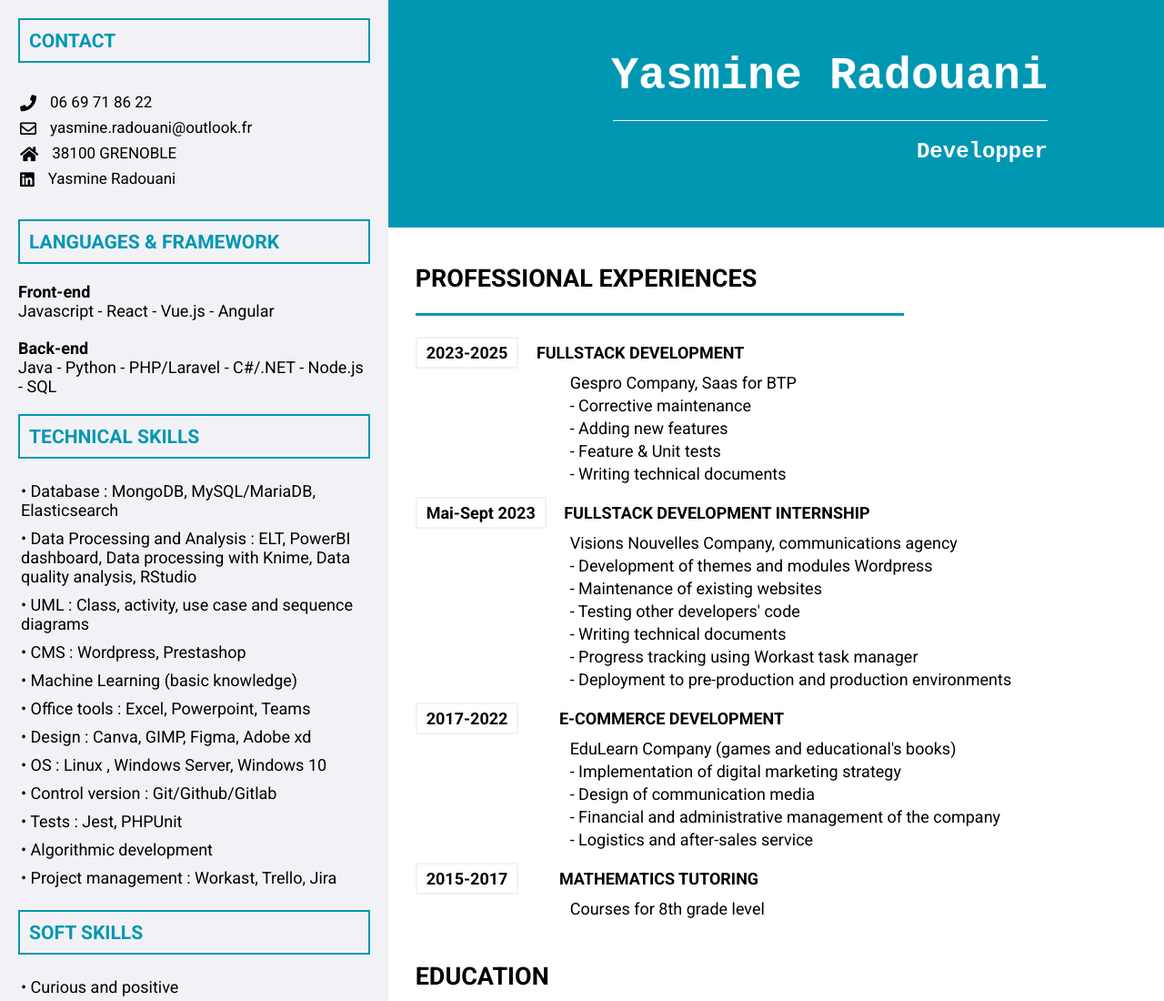
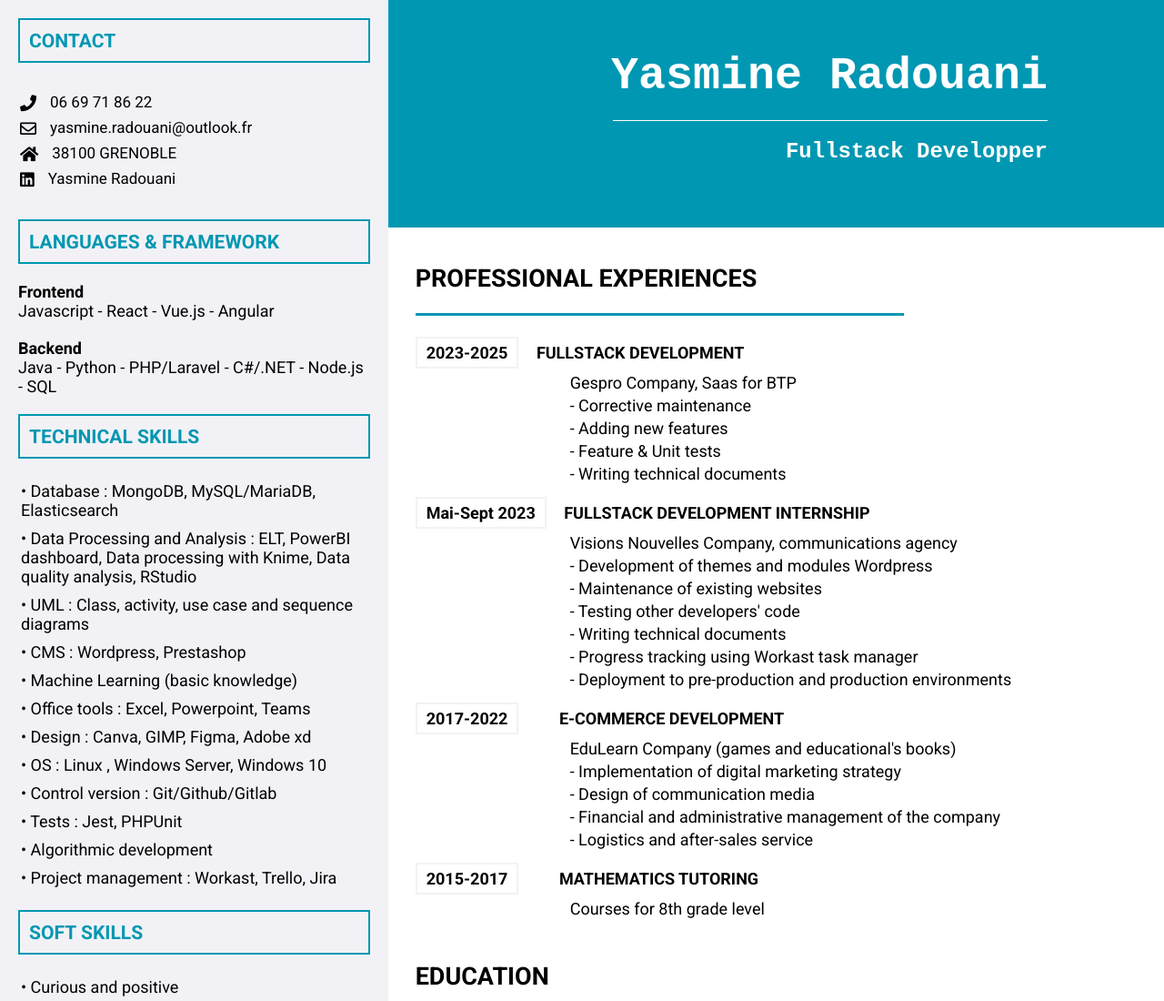
Before and after one commit to Yradouani/english_cv, a website: page index.html in a window 1280 px wide. Shown: the top 1100 px of the page at 91% size. Drawn offline with Linux system fonts and the light colour scheme; a web font is replaced by a local one.

Commit message:
change text

```diff
--- a/index.html
+++ b/index.html
@@ -73,7 +73,7 @@
         <div class="languages-container">
             <h3>LANGUAGES & FRAMEWORK</h3>
             <div class="languages-container__text">
-                <span class="language_subtitle">Front-end</span>
+                <span class="language_subtitle">Frontend</span>
                 <div>
                     Javascript
                     - React
@@ -82,7 +82,7 @@
                 </div>
             </div>
             <div class="languages-container__text">
-                <span class="language_subtitle">Back-end</span>
+                <span class="language_subtitle">Backend</span>
                 <div>
                     Java
                     - Python
@@ -260,7 +260,7 @@
         <div class="header-container">
             <h1>Yasmine Radouani<br />
                 <hr />
-                <span>Developper</span>
+                <span>Fullstack Developper</span>
             </h1>
             <!-- <span class="dev-web"><b>Duration 1 year - 2024 / 2025</b> -->
             </span>
```
